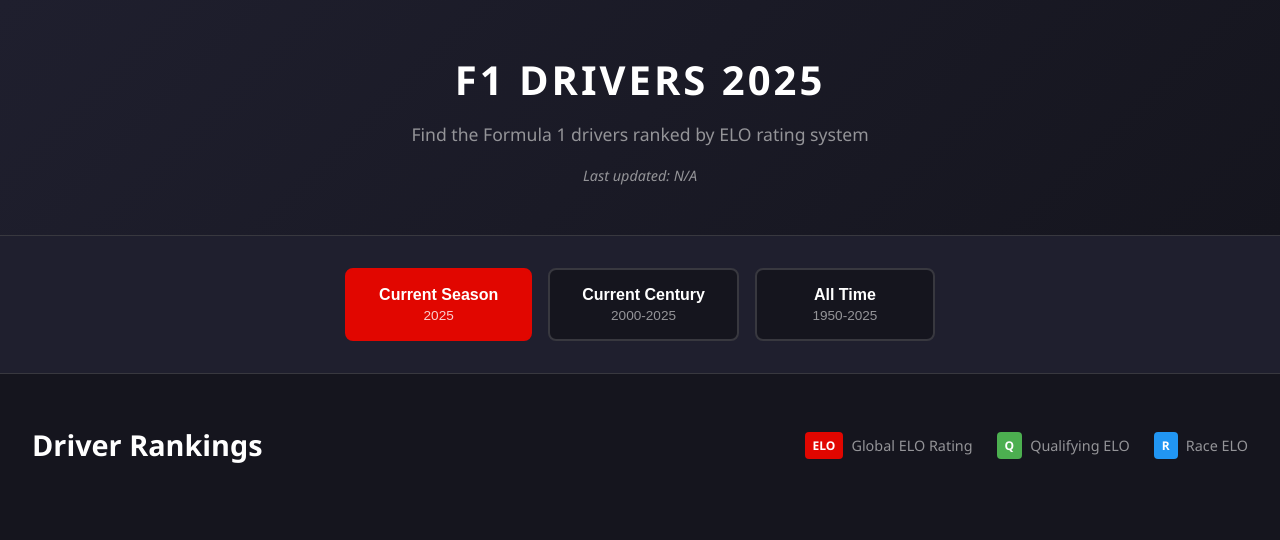
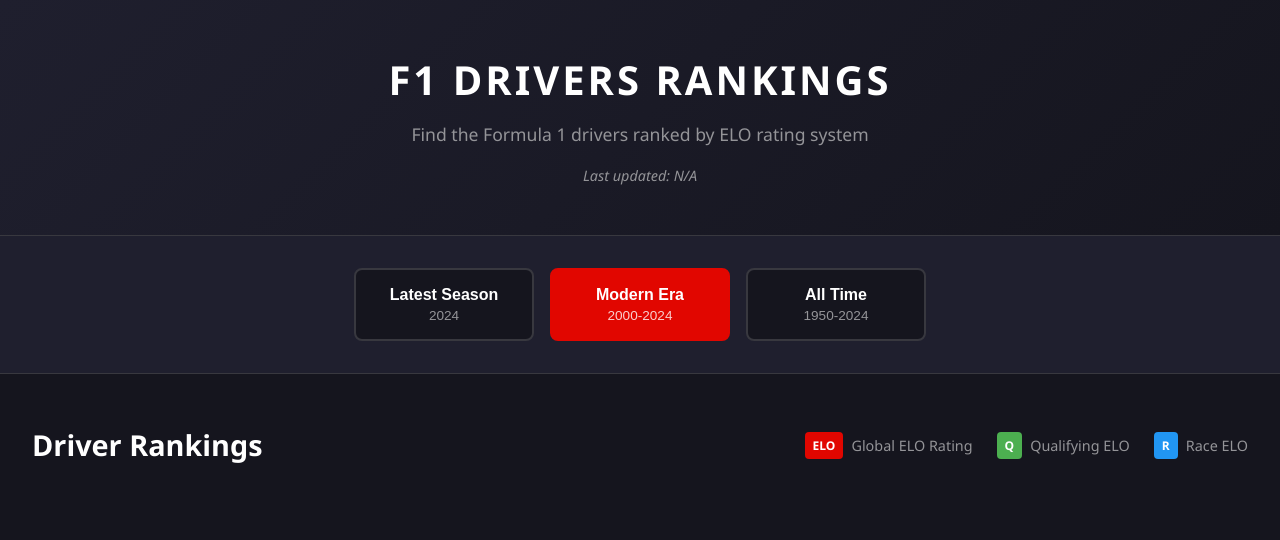
Before and after one commit to Vedant9500/F1_elo_analytics, a Flask app: page / in a window 1280 px wide. Shown: the part 80-620 px from the top of the page. Run offline with Flask 3, Linux system fonts and the light colour scheme; data that the repository does not hold is empty.

Commit message:
fix: Update season references to 2024 for accuracy in rankings and filters

```diff
--- a/app.py
+++ b/app.py
@@ -30,7 +30,7 @@ def get_driver_rankings(season_filter='all'):
 
         # Determine year range based on filter (using season_year for your schema)
         if season_filter == 'current':
-            year_condition = "AND r.season_year = 2025"
+            year_condition = "AND r.season_year = 2024"  # Latest complete season
         elif season_filter == 'century':
             year_condition = "AND r.season_year >= 2000"
         else:
--- a/static/js/app.js
+++ b/static/js/app.js
@@ -1,7 +1,7 @@
 // F1 ELO Rankings - Main JavaScript
 
 // State management
-let currentFilter = 'current';
+let currentFilter = 'century'; // Default to Modern Era which has data
 let allRankings = [];
 let teamColors = {};
 
@@ -22,7 +22,7 @@ const teamColorMap = {
 // Initialize app
 document.addEventListener('DOMContentLoaded', () => {
     setupEventListeners();
-    loadRankings('current');
+    loadRankings('century'); // Start with Modern Era
     loadLastUpdate();
 });
 
--- a/templates/index.html
+++ b/templates/index.html
@@ -23,7 +23,7 @@
     <main>
         <section class="hero">
             <div class="hero-content">
-                <h2>F1 DRIVERS 2025</h2>
+                <h2>F1 DRIVERS RANKINGS</h2>
                 <p>Find the Formula 1 drivers ranked by ELO rating system</p>
                 <div class="last-update" id="lastUpdate">
                     Last updated: Loading...
@@ -33,17 +33,17 @@
 
         <section class="filters">
             <div class="filter-container">
-                <button class="filter-btn active" data-filter="current">
-                    <span class="filter-title">Current Season</span>
-                    <span class="filter-subtitle">2025</span>
+                <button class="filter-btn" data-filter="current">
+                    <span class="filter-title">Latest Season</span>
+                    <span class="filter-subtitle">2024</span>
                 </button>
-                <button class="filter-btn" data-filter="century">
-                    <span class="filter-title">Current Century</span>
-                    <span class="filter-subtitle">2000-2025</span>
+                <button class="filter-btn active" data-filter="century">
+                    <span class="filter-title">Modern Era</span>
+                    <span class="filter-subtitle">2000-2024</span>
                 </button>
                 <button class="filter-btn" data-filter="all">
                     <span class="filter-title">All Time</span>
-                    <span class="filter-subtitle">1950-2025</span>
+                    <span class="filter-subtitle">1950-2024</span>
                 </button>
             </div>
         </section>
```
